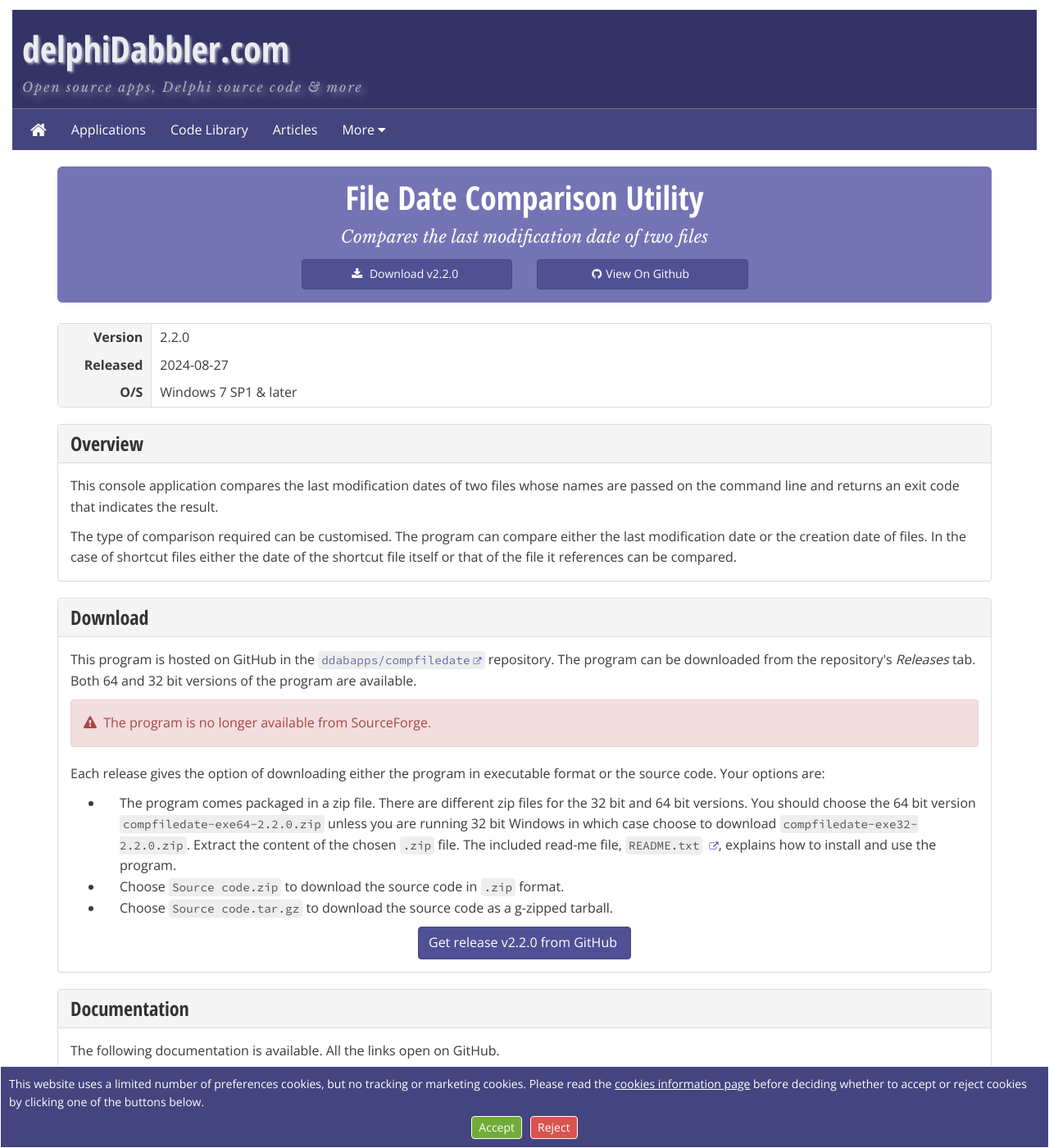
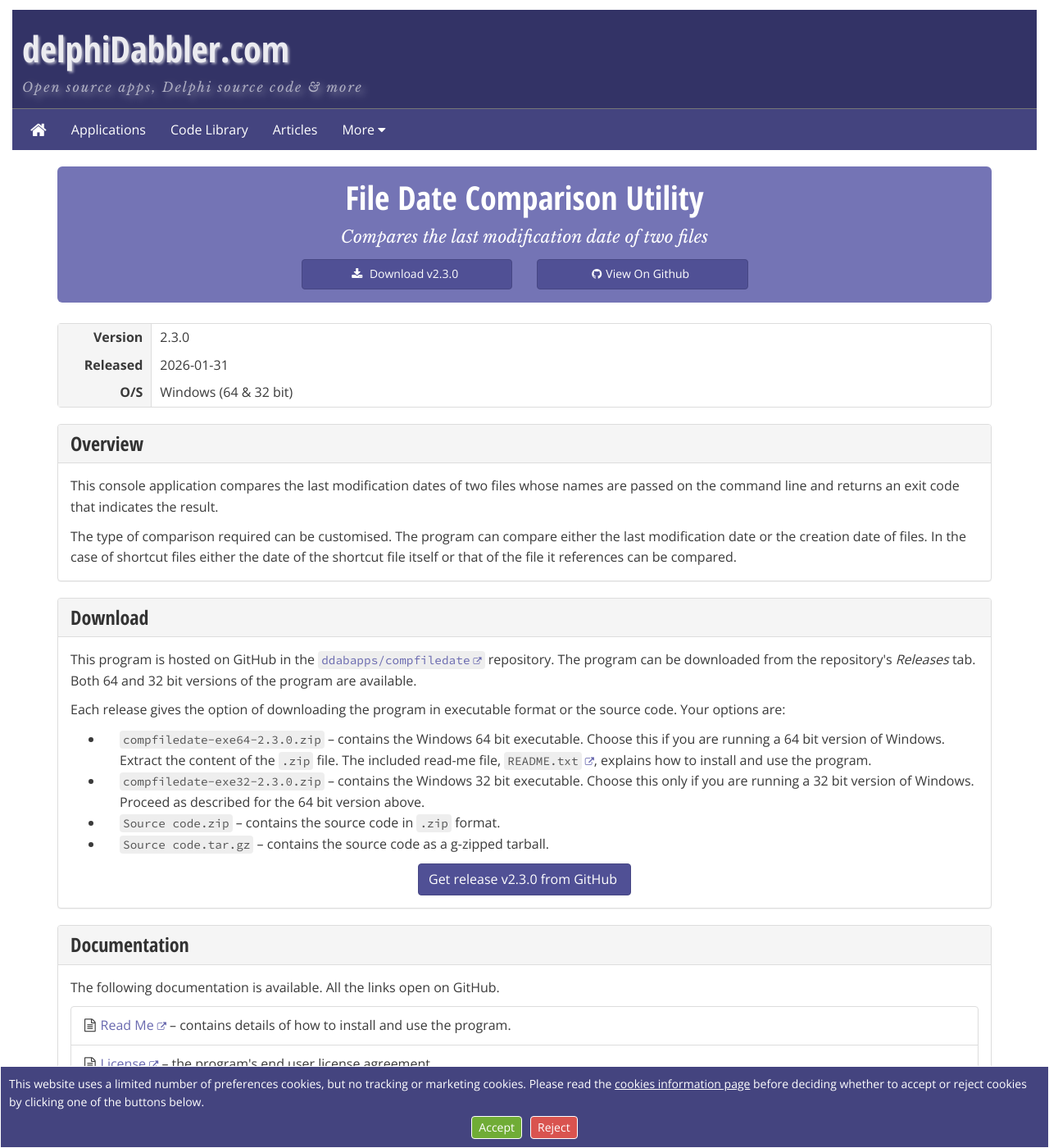
Before and after one commit to delphidabbler/delphidabbler.github.io, a Jekyll site: the page built from _software/compfiledate.html, in a window 1280 px wide and 1400 px high. Shown: the whole window at 82% size. Built offline with Jekyll 4.4.1, drawn with Linux system fonts in a browser that asks for light colours.

Commit message:
Update compfiledate page re release v2.3.0
Also edited some other page content.

```diff
--- a/_software/compfiledate.html
+++ b/_software/compfiledate.html
@@ -2,9 +2,9 @@
 layout: "programs-tplt"
 group: apps
 priority: 5
-version: "2.2.0"
-release-date: "2024-08-27"
-os: "Windows 7 SP1 & later"
+version: "2.3.0"
+release-date: "2026-01-31"
+os: "Windows (64 & 32 bit)"
 title: "File Date Comparison Utility"
 precis: "Compares the last modification date of two files"
 summary: "Compares the last modification date of two files. For use in batch files etc."
@@ -41,21 +41,21 @@
     <p>
       This program is hosted on GitHub in the <code><a href="{{ page.repo-url }}">ddabapps/compfiledate</a></code> repository. The program can be downloaded from the repository's <em>Releases</em> tab. Both 64 and 32 bit versions of the program are available.
     </p>
-    <p class="alert alert-danger glyph">
-      The program is no longer available from SourceForge.
-    </p>
     <p>
-      Each release gives the option of downloading either the program in executable format or the source code. Your options are:
+      Each release gives the option of downloading the program in executable format or the source code. Your options are:
     </p>
     <ul>
       <li>
-        The program comes packaged in a zip file. There are different zip files for the 32 bit and 64 bit versions. You should choose the 64 bit version <code>compfiledate-exe64-{{page.version}}.zip</code> unless you are running 32 bit Windows in which case choose to download <code>compfiledate-exe32-{{page.version}}.zip</code>. Extract the content of the chosen <code>.zip</code> file. The included read-me file, <a href="{{ page.repo-url }}/blob/master/Docs/ReadMe.txt"><code>README.txt</code> <span class="sr-only"> (plain text)</span></a>, explains how to install and use the program.
+        <code>compfiledate-exe64-{{page.version}}.zip</code> &ndash; contains the Windows 64 bit executable. Choose this if you are running a 64 bit version of Windows. Extract the content of the <code>.zip</code> file. The included read-me file, <a href="{{ page.repo-url }}/blob/master/Docs/ReadMe.txt"><code>README.txt</code><span class="sr-only"> (plain text)</span></a>, explains how to install and use the program.
       </li>
       <li>
-        Choose <code>Source&nbsp;code.zip</code> to download the source code in <code>.zip</code> format.
+        <code>compfiledate-exe32-{{page.version}}.zip</code> &ndash; contains the Windows 32 bit executable. Choose this only if you are running a 32 bit version of Windows. Proceed as described for the 64 bit version above.
       </li>
       <li>
-        Choose <code>Source&nbsp;code.tar.gz</code> to download the source code as a g-zipped tarball.
+        <code>Source&nbsp;code.zip</code> &ndash; contains the source code in <code>.zip</code> format.
+      </li>
+      <li>
+        <code>Source&nbsp;code.tar.gz</code> &ndash; contains the source code as a g-zipped tarball.
       </li>
     </ul>
     <p class="text-center">
```
